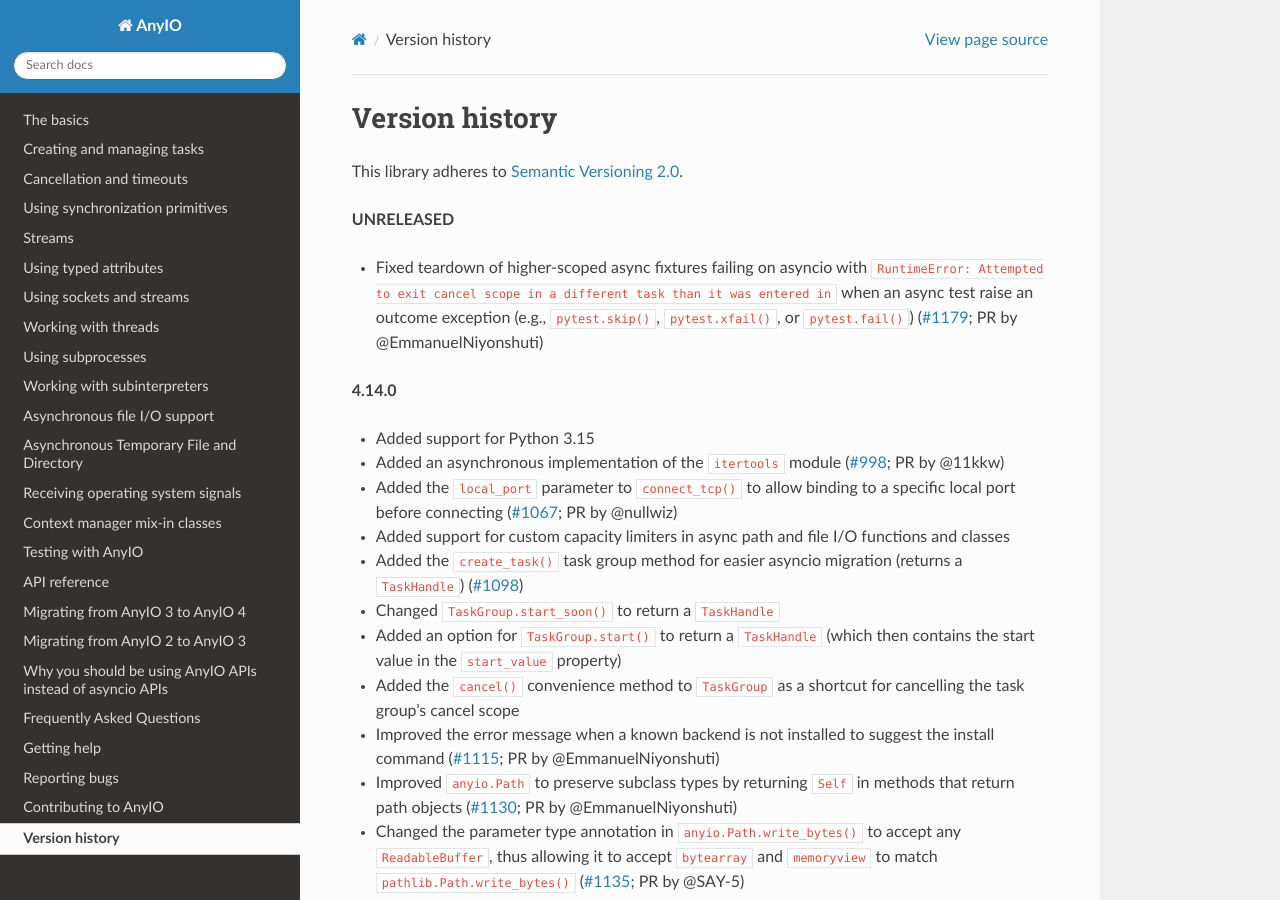
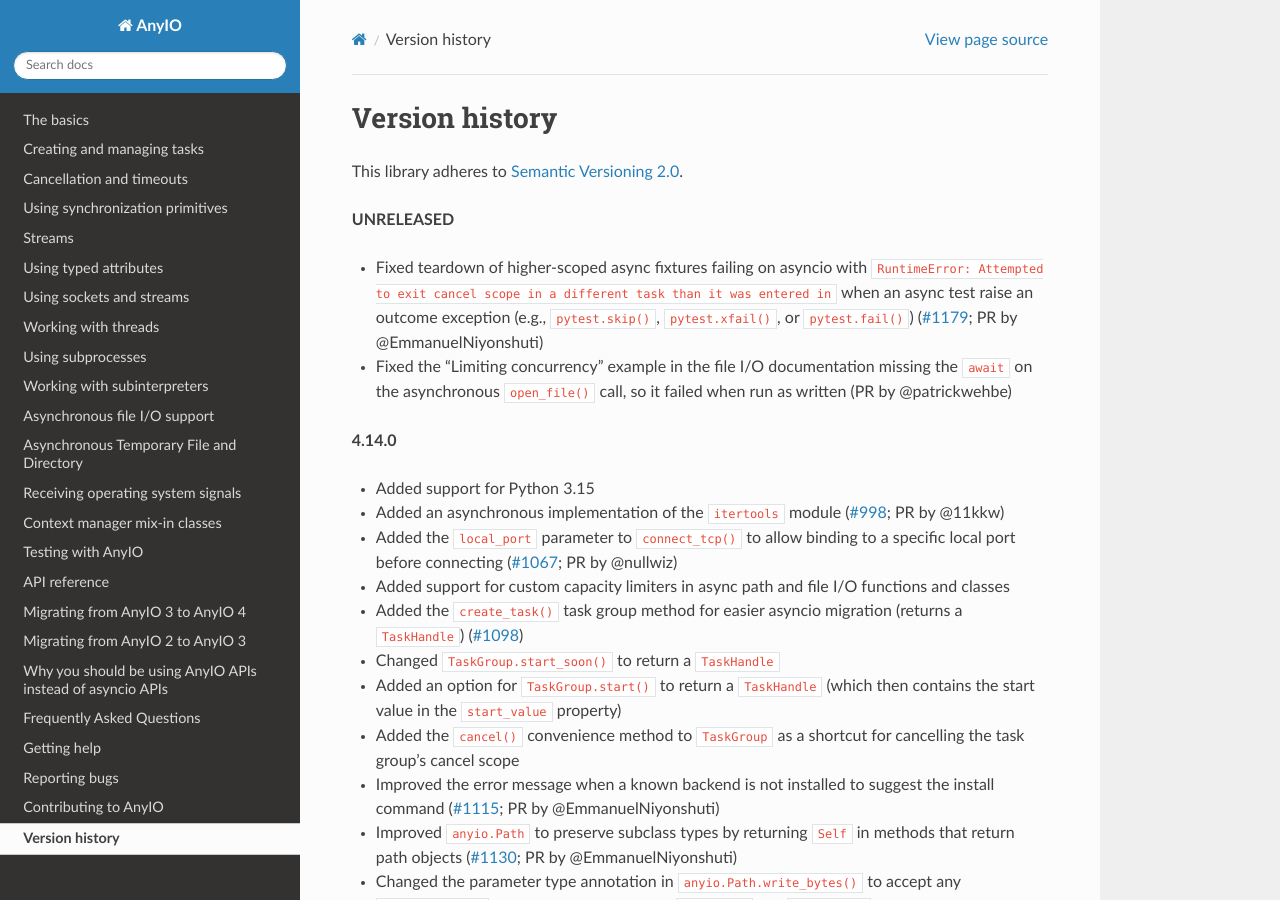
Before and after one commit to agronholm/anyio, a Sphinx documentation site: the page built from docs/versionhistory.rst, in a window 1280 px wide and 900 px high. Built offline with Sphinx 7.4.7 and the Read the Docs theme 3.1.0, drawn with Linux system fonts in a browser that asks for light colours; the version number could not be read and is left out.

Commit message:
Add missing await to open_file() in file I/O concurrency example
The "Limiting concurrency" example used "async with open_file(...)", but open_file() is a coroutine function, so the example raised a TypeError when run. Added the missing await so it matches the other two open_file() examples in the same file.

```diff
--- a/docs/fileio.rst
+++ b/docs/fileio.rst
@@ -102,7 +102,7 @@
 
     async def main():
         limiter = CapacityLimiter(5)
-        async with open_file('/foo/bar', limiter=limiter) as fp:
+        async with await open_file('/foo/bar', limiter=limiter) as fp:
             contents = await fp.read()
 
     run(main)
--- a/docs/versionhistory.rst
+++ b/docs/versionhistory.rst
@@ -10,6 +10,9 @@
   when an async test raise an outcome exception (e.g., ``pytest.skip()``, ``pytest.xfail()``,
   or ``pytest.fail()``)
   (`#1179 <https://github.com/agronholm/anyio/issues/1179>`_; PR by @EmmanuelNiyonshuti)
+- Fixed the "Limiting concurrency" example in the file I/O documentation missing the
+  ``await`` on the asynchronous ``open_file()`` call, so it failed when run as written
+  (PR by @patrickwehbe)
 
 **4.14.0**
 
```
